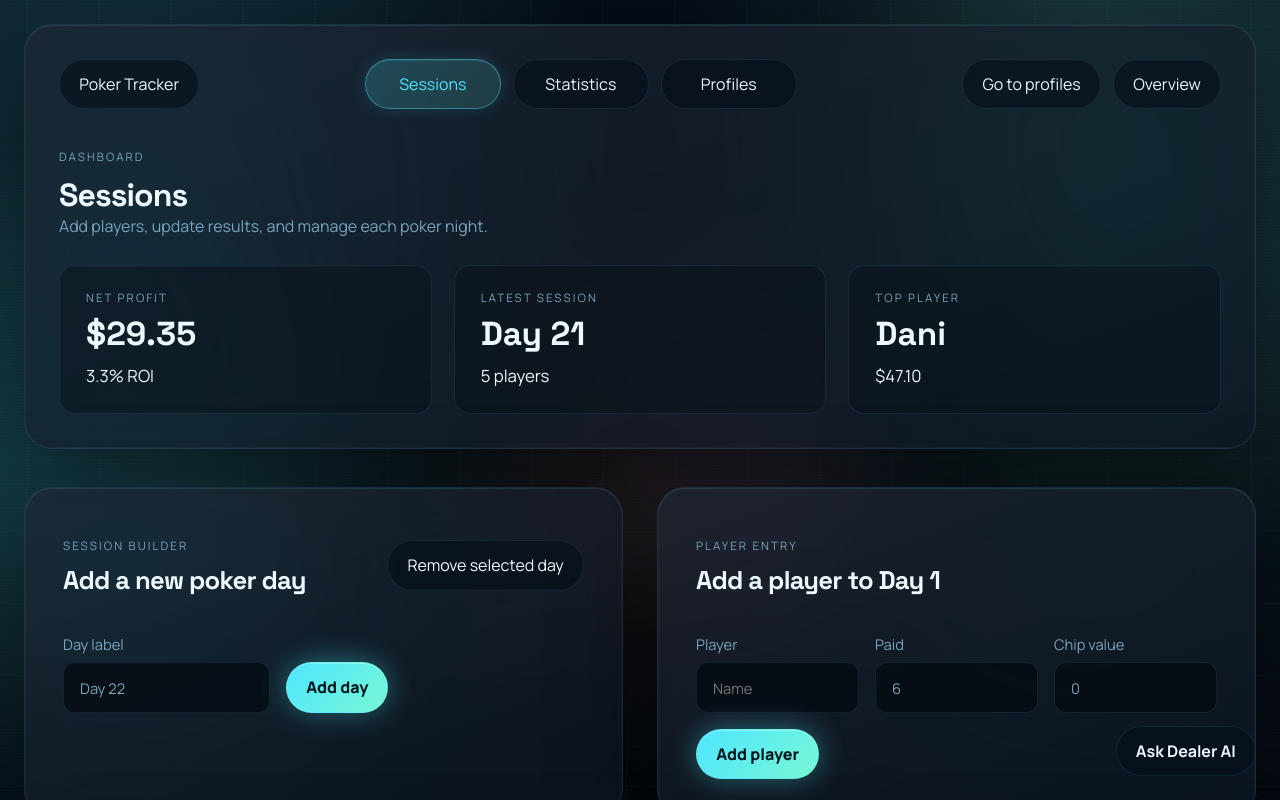
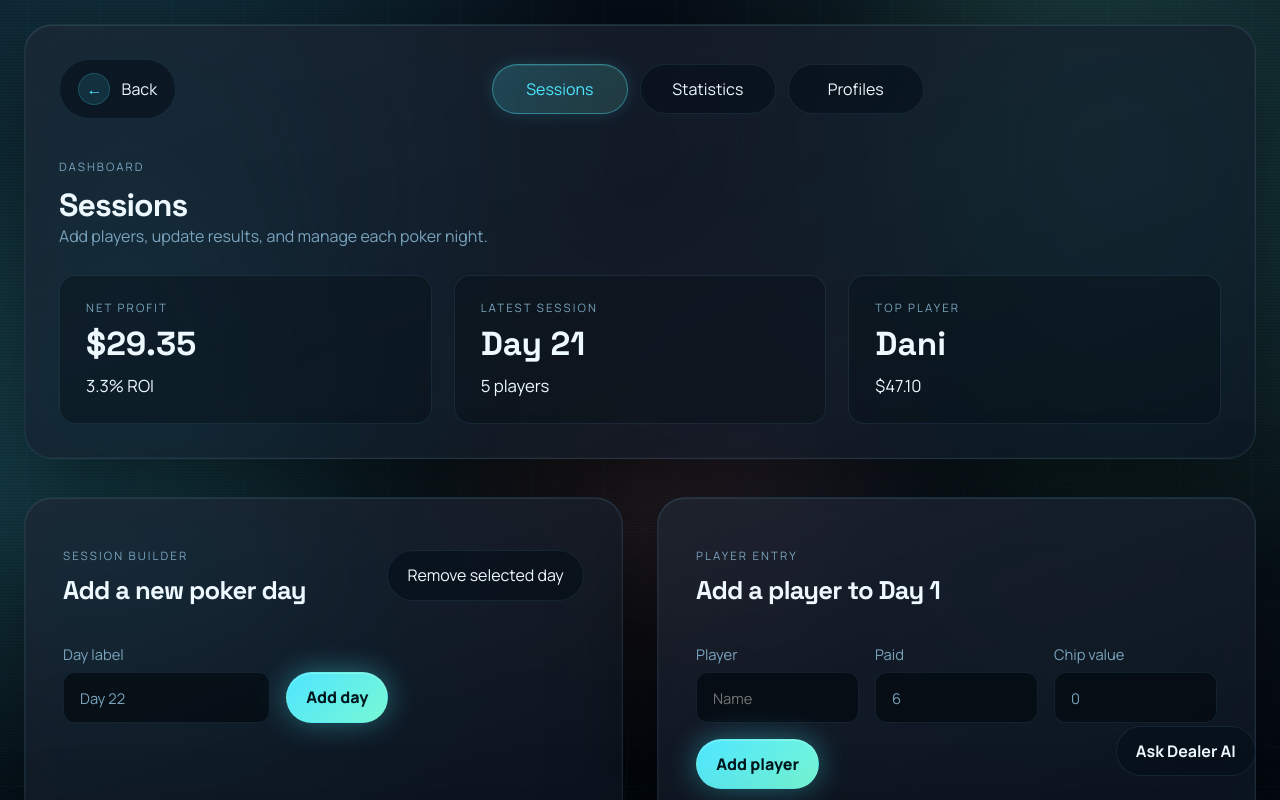
Before and after one commit to AlexGiurea/poker-tracker, a React (Vite) app: page / in a window 1280 px wide. Both pictures are taken after a click on the button "Sessions". Shown: the top 800 px of the page. Built offline with nearby package versions, Linux system fonts and the light colour scheme.

Commit message:
streamline dashboard header flow

```diff
--- a/src/App.tsx
+++ b/src/App.tsx
@@ -147,6 +147,8 @@ const App = () => {
   const [newSessionLabel, setNewSessionLabel] = useState(
     `Day ${getNextDayNumber(normalizedData.sessions)}`,
   )
+  const dashboardContentRef = useRef<HTMLDivElement | null>(null)
+  const shouldScrollToContentRef = useRef(false)
 
   // Mouse-tracking tilt: sets --tilt-x / --tilt-y CSS vars on :root
   const rafRef = useRef<number | null>(null)
@@ -185,6 +187,24 @@ const App = () => {
       setData(normalizedData)
     }
   }, [data, normalizedData])
+
+  useEffect(() => {
+    if (
+      appView !== 'dashboard' ||
+      activePage !== 'profiles' ||
+      !shouldScrollToContentRef.current
+    ) {
+      return
+    }
+
+    shouldScrollToContentRef.current = false
+    requestAnimationFrame(() => {
+      dashboardContentRef.current?.scrollIntoView({
+        behavior: 'smooth',
+        block: 'start',
+      })
+    })
+  }, [activePage, appView])
 
   const session = normalizedData.sessions.find(
     (current) => current.id === selectedSessionId,
@@ -293,6 +313,7 @@ const App = () => {
   }
 
   const openDashboard = (page: Exclude<DashboardPage, 'profile'> = 'stats') => {
+    shouldScrollToContentRef.current = page === 'profiles'
     setAppView('dashboard')
     setActivePage(page)
   }
@@ -316,10 +337,12 @@ const App = () => {
             <div className="dashboard-toolbar">
               <button
                 type="button"
-                className="brand-button"
+                className="dashboard-back-button"
                 onClick={() => setAppView('landing')}
+                aria-label="Back to main page"
               >
-                Poker Tracker
+                <span aria-hidden="true">←</span>
+                <span>Back</span>
               </button>
               <nav className="dashboard-nav" aria-label="Dashboard pages">
                 <button
@@ -344,22 +367,6 @@ const App = () => {
                   Profiles
                 </button>
               </nav>
-              <div className="dashboard-header-actions">
-                <button
-                  type="button"
-                  className="ghost-button"
-                  onClick={() => setActivePage('profiles')}
-                >
-                  Go to profiles
-                </button>
-                <button
-                  type="button"
-                  className="ghost-button"
-                  onClick={() => setAppView('landing')}
-                >
-                  Overview
-                </button>
-              </div>
             </div>
 
             <div className="dashboard-header-copy">
@@ -397,6 +404,7 @@ const App = () => {
             </div>
           </header>
 
+          <div ref={dashboardContentRef}>
             {activePage === 'stats' ? (
               <StatsBoard sessions={normalizedData.sessions} />
             ) : activePage === 'profiles' ? (
@@ -527,6 +535,7 @@ const App = () => {
               <p className="empty-state">No session data available.</p>
             )}
           </div>
+        </div>
       )}
 
       <ChatbotWidget />
--- a/src/styles/app.css
+++ b/src/styles/app.css
@@ -315,6 +315,7 @@ h3,
 .chatbot-toggle,
 .chatbot-history-new,
 .brand-button,
+.dashboard-back-button,
 .chatbot-action,
 .chatbot-close {
   background: rgba(6, 16, 25, 0.62);
@@ -328,12 +329,14 @@ h3,
 
 .ghost-button:hover,
 .page-tabs button:hover,
+.dashboard-nav button:hover,
 .session-tabs button:hover,
 .stat-toggle button:hover,
 .chatbot-input button:hover,
 .chatbot-toggle:hover,
 .chatbot-history-new:hover,
 .brand-button:hover,
+.dashboard-back-button:hover,
 .profile-link:hover {
   transform: translateY(-1px);
   border-color: rgba(78, 230, 255, 0.28);
@@ -979,6 +982,28 @@ select:focus {
   flex-wrap: wrap;
 }
 
+.dashboard-back-button {
+  display: inline-flex;
+  align-items: center;
+  gap: 0.7rem;
+  border-radius: 999px;
+  border: 1px solid var(--line);
+  padding: 0.82rem 1.15rem;
+  background: rgba(6, 16, 25, 0.62);
+}
+
+.dashboard-back-button span:first-child {
+  width: 2rem;
+  height: 2rem;
+  display: grid;
+  place-items: center;
+  border-radius: 999px;
+  background: rgba(78, 230, 255, 0.12);
+  color: var(--accent-strong);
+  font-size: 1rem;
+  box-shadow: inset 0 0 0 1px rgba(78, 230, 255, 0.18);
+}
+
 .dashboard-nav {
   flex: 1 1 auto;
   justify-content: center;
@@ -1572,7 +1597,7 @@ select:focus {
   .landing-nav-actions .primary-button,
   .landing-nav-actions .ghost-button,
   .dashboard-nav button,
-  .dashboard-header-actions .ghost-button {
+  .dashboard-back-button {
     flex: 1 1 12rem;
     justify-content: center;
   }
```
Lines whose indentation alone changed are shown as unchanged.
